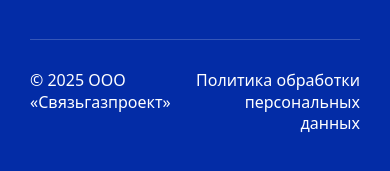
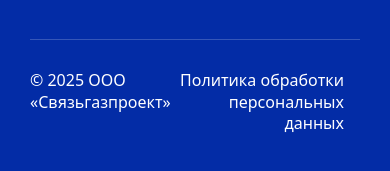
Before and after one commit to mihascor/sgp-site, a Next.js app: page / in a window 390 px wide. Shown: the part 2016-2187 px from the top of the page. Built offline with nearby package versions, Linux system fonts and the light colour scheme.

Commit message:
футер 2

```diff
--- a/components/layout/footer/footer.module.css
+++ b/components/layout/footer/footer.module.css
@@ -22,6 +22,7 @@
   display: flex;
   justify-content: space-between;
   align-items: center;
+  box-sizing: border-box;
 }
 
 /* левый текст */
@@ -51,11 +52,13 @@
 
   .copy {
     flex: 1 1 auto;
+    min-width: 0;
     text-align: left;
   }
 
   .link {
     flex: 0 1 auto;
+    min-width: 0;
     text-align: right;
   }
 }
@@ -63,15 +66,18 @@
   .row {
     align-items: flex-start;
     gap: 13px;
+    padding-right: 16px;
   }
 
   .copy {
     flex: 1 1 auto;
+    min-width: 0;
     text-align: left;
   }
 
   .link {
     flex: 0 1 auto;
+    min-width: 0;
     text-align: right;
   }
 }
```
